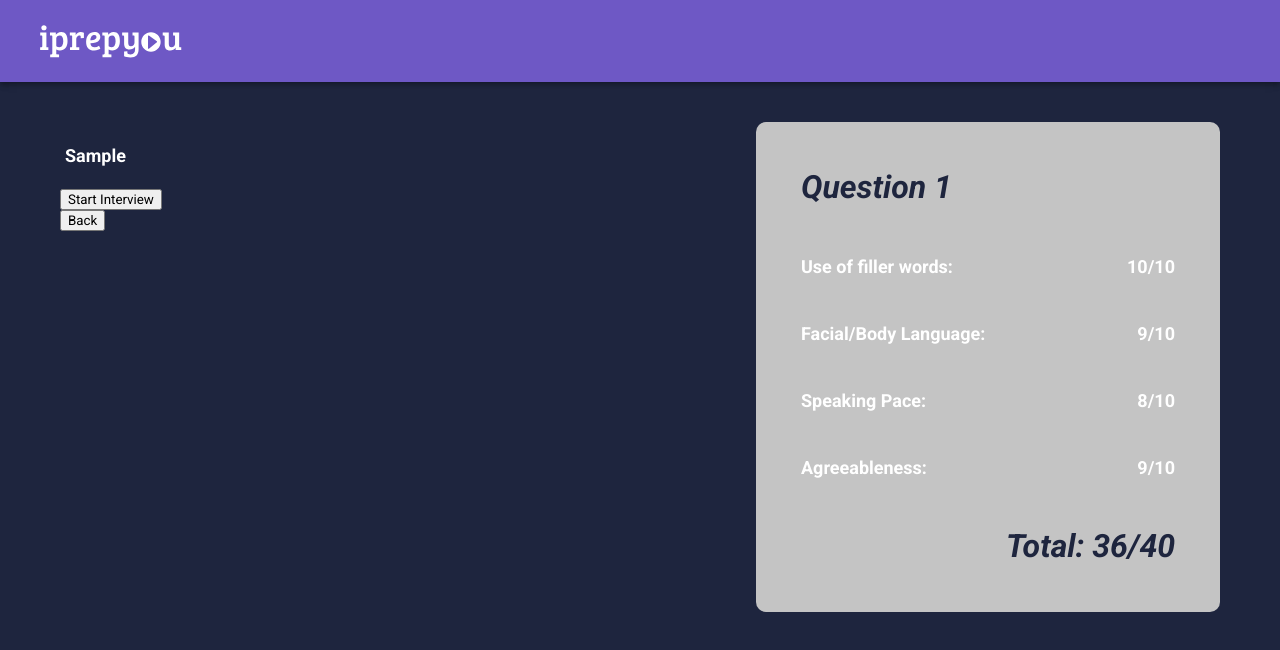
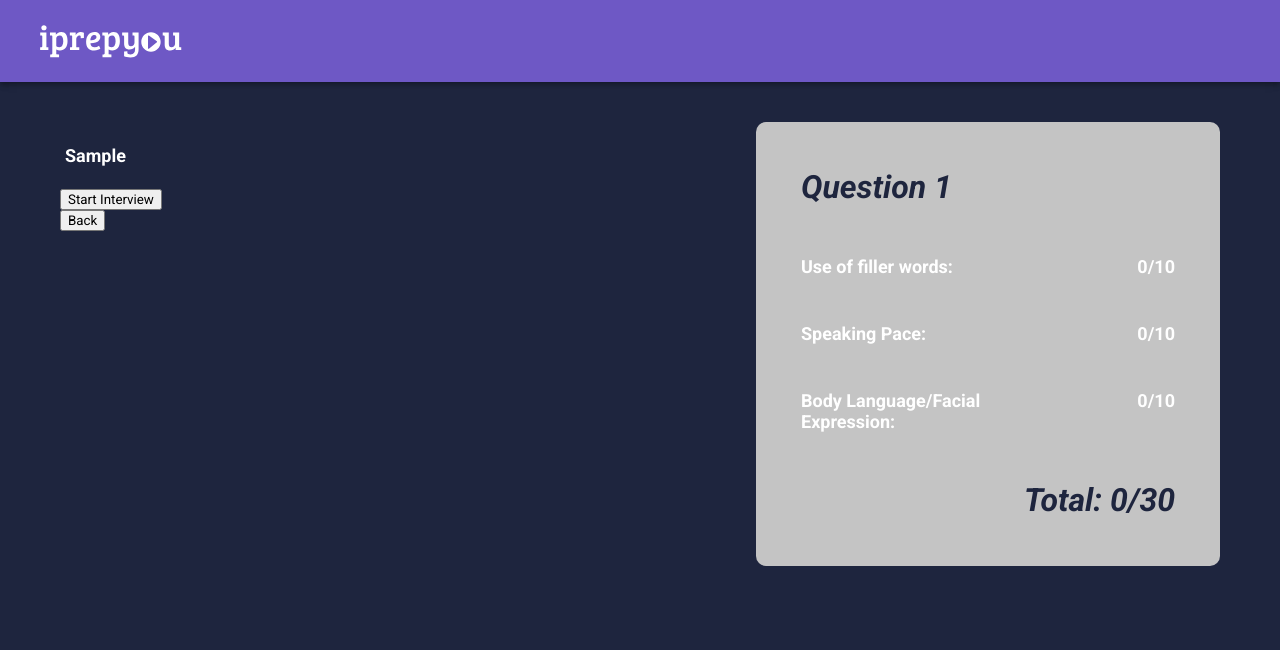
Before and after one commit to verdantpeasgladiator/i-prep-you, a React (Create React App) app: page / in a window 1280 px wide. Both pictures are taken after typing "Sample" into the empty fields and a click on the input "Submit". Shown: the top 650 px of the page. Built offline with nearby package versions, Linux system fonts and the light colour scheme.

Commit message:
missing next card update

```diff
--- a/src/Actions/index.js
+++ b/src/Actions/index.js
@@ -39,9 +39,9 @@ export function setJobDesc(string) {
   }
 }
 
-export function calculateScore(string) {
+export function calculateScore(scoreObj) {
   return {
     type: 'CALCULATE',
-    string
+    scoreObj
   }
 }
--- a/src/Components/Interview.js
+++ b/src/Components/Interview.js
@@ -1,5 +1,8 @@
 import React from "react";
 import MyWebcam from './Webcam';
+import { connect } from "react-redux";
+import { calculateScore } from "../Actions/index";
+
 const SpeechSDK = require("microsoft-cognitiveservices-speech-sdk");
 const subscriptionKey = "cfd23720fb3c4a5d9c28649d946259a1";
 const serviceRegion = "westus"; // e.g., "westus"
@@ -10,7 +13,7 @@ let wordCount = []
 let startTime;
 let fillerWords = 0;
 
-export default class Interview extends React.Component {
+class Interview extends React.Component {
     constructor() {
       super()
       this.state = {
@@ -47,7 +50,8 @@ export default class Interview extends React.Component {
         var currTime = new Date()
         var timeSpan = Math.abs(currTime - startTime) / 1000
         console.log("Word Count: " + wordCount.length)
-        console.log("WPM: " + ((wordCount.length/ timeSpan) * 60 ))
+        var WPM = (wordCount.length/ timeSpan) * 60
+        console.log("WPM: " + WPM)
 
 
         //total tracker for filler words
@@ -64,6 +68,26 @@ export default class Interview extends React.Component {
         }
 
         wordCount = []
+
+        let scoreObj = {}
+        var numerator = Math.abs(WPM-115)
+        var denominator = (WPM + 115)/2
+        console.log("WPM BEFORE CALC: " + WPM)
+        console.log("NUM: " + numerator)
+        console.log("DENOM: " + denominator)
+        scoreObj.speakingRate = 10 - (numerator/denominator) * 10
+        scoreObj.fillerWords = Math.abs(8-fillerWords)+2
+        let emotion = this.props.emotion
+        console.log('emotion counter: ', this.props.emotionCounter)
+        console.log('emotion happiness: ', emotion.happiness)
+        console.log('emotion neutral: ', emotion.neutral)
+        let faceScore = (emotion.happiness*2 + emotion.neutral - emotion.anger)/this.props.emotionCounter*3
+
+        scoreObj.facial = faceScore
+
+        this.props.calculateScore(scoreObj)
+
+
     }
 
     speechSDK () {
@@ -111,3 +135,15 @@ export default class Interview extends React.Component {
       }
   }
 }
+
+const mapStateToProps = state => {
+  return {
+    emotion: state.webcamReducer.emotion,
+    emotionCounter: state.webcamReducer.emotionCounter
+  };
+};
+
+export default connect(
+  mapStateToProps,
+  { calculateScore }
+)(Interview);
--- a/src/Components/ScoreCard.js
+++ b/src/Components/ScoreCard.js
@@ -39,8 +39,8 @@ class ScoreCard extends React.Component {
 
 const mapStateToProps = state => {
   return {
-    questions: state.questionsState.questions
-  };
+    questions: state.questionsState.questions,
+   };
 };
 
 export default connect(
--- a/src/Reducers/index.js
+++ b/src/Reducers/index.js
@@ -1,89 +1,28 @@
 import { combineReducers } from "redux";
 
 const initialState = {
-  questions: [
-    {
+  questions: [ {
     questionNo: 1,
     selected: true,
-      messageText: "Tell me about yourself",
-      criteria: [
-        {
-          id: 0,
-          text: "Use of filler words",
-          score: 10
-        },
-        {
-          id: 1,
-          text: "Facial/Body Language",
-          score: 9
-        },
-        {
-          id: 2,
-          text: "Speaking Pace",
-          score: 8
-        },
-        {
-          id: 3,
-          text: "Agreeableness",
-          score: 9
-        },
-      ]
-    },
-    {
-      questionNo: 2,
-      selected: false,
-      messageText: "What is your greatest strength?",
-      criteria: [
-        {
-          id: 0,
-          text: "Use of filler words",
-          score: 10
-        },
-        {
-          id: 1,
-          text: "Conversational Tone",
-          score: 10
-        },
-        {
-          id: 2,
-          text: "Body Language, Posture, and Gestures",
-          score: 10
-        },
-        {
-          id: 3,
-          text: "Agreeableness",
-          score: 10
-        },
-      ]
-    },
-    {
-      questionNo: 3,
-      selected: false,
     messageText: "What is your greatest weakness?",
     criteria: [
       {
         id: 0,
         text: "Use of filler words",
-          score: 5
+        score: 0
       },
       {
         id: 1,
-          text: "Conversational Tone",
-          score: 5
+        text: "Speaking Pace",
+        score: 0
       },
       {
         id: 2,
-          text: "Body Language, Posture, and Gestures",
-          score: 5
-        },
-        {
-          id: 3,
-          text: "Agreeableness",
-          score: 9
-        },
+        text: "Body Language/Facial Expression",
+        score: 0
+      }
     ]
-    }
-  ],
+  }],
   selected: null,
   emotion: '',
   emotionCounter: 0,
@@ -100,7 +39,28 @@ function questionsReducer(state = initialState, action) {
     case "CALCULATE":
       return {
         ...state,
-        selected: state.questions[action.questionNo]
+        questions: [ {
+          questionNo: 1,
+          selected: true,
+          messageText: "What is your greatest weakness?",
+          criteria: [
+            {
+              id: 0,
+              text: "Use of filler words",
+              score: action.scoreObj.fillerWords
+            },
+            {
+              id: 1,
+              text: "Speaking Pace",
+              score: action.scoreObj.speakingRate
+            },
+            {
+              id: 2,
+              text: "Body Language/Facial Expression",
+              score: action.scoreObj.facial
+            }
+          ]
+        }]
       }
     default:
       return state;
```
Lines whose indentation alone changed are shown as unchanged.
